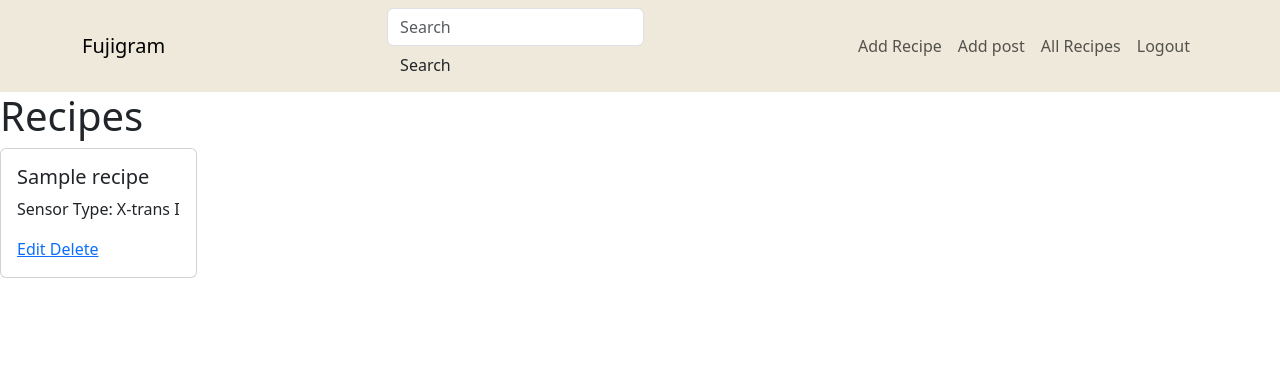
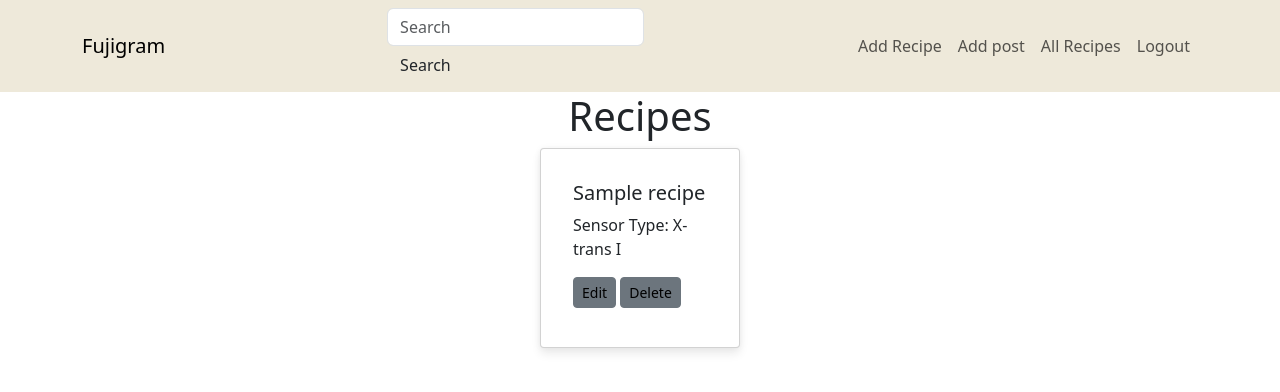
Before and after one commit to DianaDPC/Fujigram, a Django app: page /recipes/ in a window 1280 px wide. Shown: the top 392 px of the page. Run offline with Django 4.2, Linux system fonts and the light colour scheme; a user stored in the database is signed in; tables that the repository leaves empty hold one stand-in row (values such as "Sample post").

Commit message:
styling recipes index

```diff
--- a/main_app/static/styles.css
+++ b/main_app/static/styles.css
@@ -1,7 +1,25 @@
 .card {
     display: inline-block;
+}
+
+.card{
+    display: inline-block;
+    border-radius: 4px;
+    background: #fff;
+    box-shadow: 0 6px 10px rgba(0,0,0,.08), 0 0 6px rgba(0,0,0,.05);
+    transition: .3s transform cubic-bezier(.155,1.105,.295,1.12),.3s box-shadow,.3s -webkit-transform cubic-bezier(.155,1.105,.295,1.12);
+    padding: 14px 80px 18px 36px;
+}
+
+.card:hover{
+    transform: scale(1.05);
+    box-shadow: 0 10px 20px rgba(0,0,0,.12), 0 4px 8px rgba(0,0,0,.06);
 }
 
 .img-height {
     max-height: 95vh;
 }
+
+.container {
+    margin: auto;
+}
--- a/main_app/templates/posts/index.html
+++ b/main_app/templates/posts/index.html
@@ -1,8 +1,8 @@
 {% extends 'base.html' %}
 {% block content %}
 
-<div class="container">
-  <div class="row m-5">
+<div class="container-fluid">
+  <div class="d-flex mt-5 justify-content-center">
     <h1></h1>
   </div>
   {% for post in posts %}
--- a/main_app/templates/recipes/index.html
+++ b/main_app/templates/recipes/index.html
@@ -1,17 +1,22 @@
 {% extends 'base.html' %}
 {% block content %}
 
-<h1>Recipes</h1>
-
+<h1 style="text-align: center;">Recipes</h1>
+<div class="card-columns container-fluid">
+<div class="row justify-content-center">
 {% for recipe in recipes %}
-  <div class="card" >
+  <div class="card p-3" style= "height: 200px; width: 200px;" >
     <div class="card-body">
       <h5 class="card-title">{{ recipe.name }}</h5>
       <p class="card-text">Sensor Type: {{ recipe.sensor }}</p>
-      <a href="{% url 'recipes_update' recipe.id %}">Edit </a>
-      <a href="{% url 'recipes_delete' recipe.id %}"> Delete</a>
+      {% if recipe.user == request.user %}
+      <a class=" btn btn-sm btn-secondary" style="text-decoration: none; color: black;" href="{% url 'recipes_update' recipe.id %}">Edit </a>
+      <a class=" btn btn-sm btn-secondary" style="text-decoration: none; color: black;" href="{% url 'recipes_delete' recipe.id %}"> Delete</a>
+      {% endif %}
+
     </div>
   </div>
 {% endfor %}
-
+</div>
+</div>
 {% endblock %}
--- a/main_app/views.py
+++ b/main_app/views.py
@@ -68,6 +68,7 @@ class PostDelete(LoginRequiredMixin, UserPassesTestMixin, DeleteView):
 class RecipeCreate(LoginRequiredMixin, CreateView):
   model = Recipe
   fields = ['name','sensor','dynamic_range','film_simulation','monochromatic_color_WC','monochromatic_color_MG','highlight_tone','shadow_tone','color','noise_reduction','clarity','grain_effect','grain_size','color_chrome_effect','white_balance','white_balance_shift_red','white_balance_shift_blue','sharpness','long_exposure_nr','lens_modulation_optimizer','color_space','iso','exposure_compensation']
+  success_url = '/recipes/'
 
   def form_valid(self, form):
     form.instance.user = self.request.user
```
